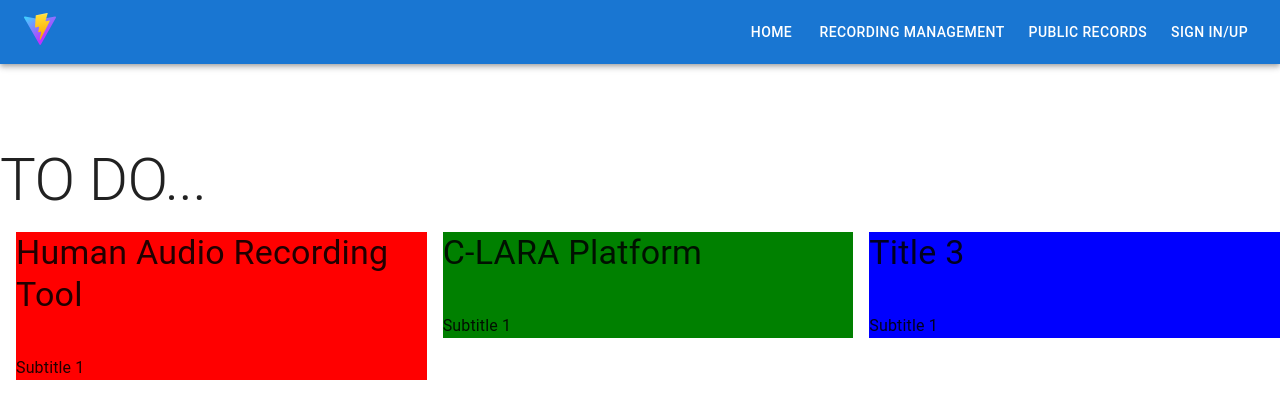
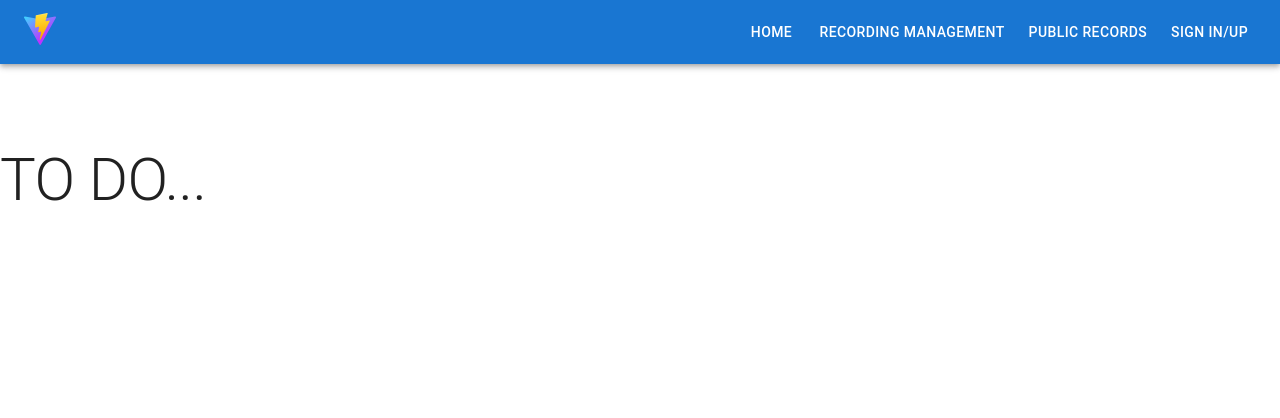
Before and after one commit to NoahELE/IT-Project-Team-Recording, a React (Vite) app in the folder web/: page /public in a window 1280 px wide. Shown: the top 418 px of the page. Built offline with nearby package versions, Linux system fonts and the light colour scheme.

Commit message:
Merge with main

```diff
--- a/web/src/views/PublicRecordsView.tsx
+++ b/web/src/views/PublicRecordsView.tsx
@@ -1,4 +1,4 @@
-import { Box, Grid, Stack, Typography } from '@mui/material';
+import { Box, Typography } from '@mui/material';
 
 export default function PublicRecordsView() {
   return (
@@ -6,46 +6,6 @@ export default function PublicRecordsView() {
       <Typography variant="h2" component="h1">
         TO DO...
       </Typography>
-      <Stack direction="row" spacing={2}>
-        <Grid container spacing={2}>
-          <Grid item xs={4}>
-            <Box
-              sx={{
-                backgroundColor: 'red',
-              }}
-            >
-              <Typography variant="h4">Human Audio Recording Tool</Typography>
-              <Box mt={5}>
-                <Typography variant="body1">Subtitle 1</Typography>
-              </Box>
-            </Box>
-          </Grid>
-          <Grid item xs={4}>
-            <Box
-              sx={{
-                backgroundColor: 'green',
-              }}
-            >
-              <Typography variant="h4">C-LARA Platform</Typography>
-              <Box mt={5}>
-                <Typography variant="body1">Subtitle 1</Typography>
-              </Box>
-            </Box>
-          </Grid>
-          <Grid item xs={4}>
-            <Box
-              sx={{
-                backgroundColor: 'blue',
-              }}
-            >
-              <Typography variant="h4">Title 3</Typography>
-              <Box mt={5}>
-                <Typography variant="body1">Subtitle 1</Typography>
-              </Box>
-            </Box>
-          </Grid>
-        </Grid>
-      </Stack>
     </Box>
   );
 }
--- a/web/src/views/RecordingView.tsx
+++ b/web/src/views/RecordingView.tsx
@@ -1,4 +1,11 @@
-import { Button, Container, Divider, Stack, Typography } from '@mui/material';
+import {
+  Box,
+  Button,
+  Container,
+  Divider,
+  Stack,
+  Typography,
+} from '@mui/material';
 import { GridRowSelectionModel } from '@mui/x-data-grid';
 import { useEffect, useState } from 'react';
 import { useReactMediaRecorder } from 'react-media-recorder';
@@ -43,6 +50,7 @@ export default function RecordingView() {
     useState<GridRowSelectionModel>([]);
 
   return (
+    <Box mt={10}>
       <Container>
         <Stack spacing={5}>
           <Stack direction="row" spacing={10}>
@@ -70,7 +78,9 @@ export default function RecordingView() {
                 Recorded Time: {recordedTime.toFixed(1)} seconds.
               </Typography>
             </Stack>
-          {mediaBlobUrl !== undefined && <audio src={mediaBlobUrl} controls />}
+            {mediaBlobUrl !== undefined && (
+              <audio src={mediaBlobUrl} controls />
+            )}
           </Stack>
 
           <Divider variant="middle" />
@@ -95,5 +105,6 @@ export default function RecordingView() {
           </Stack>
         </Stack>
       </Container>
+    </Box>
   );
 }
```
Lines whose indentation alone changed are shown as unchanged.
